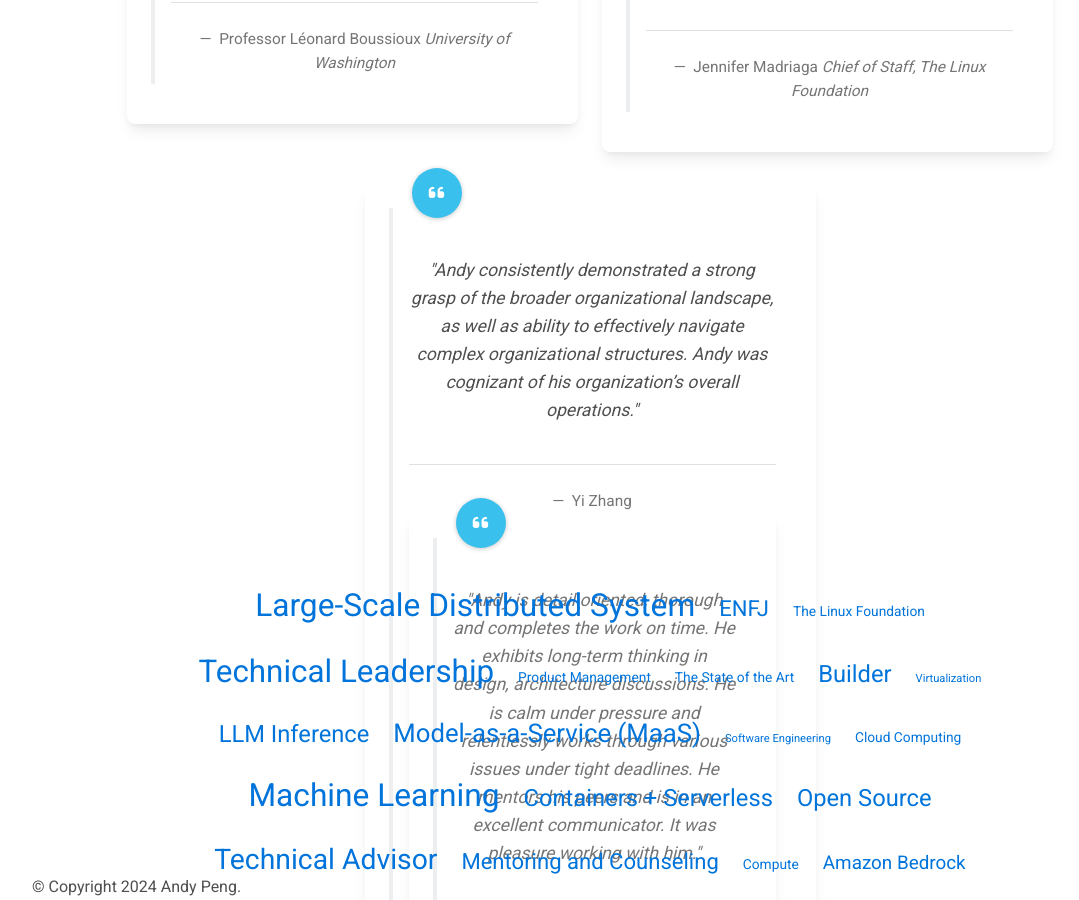
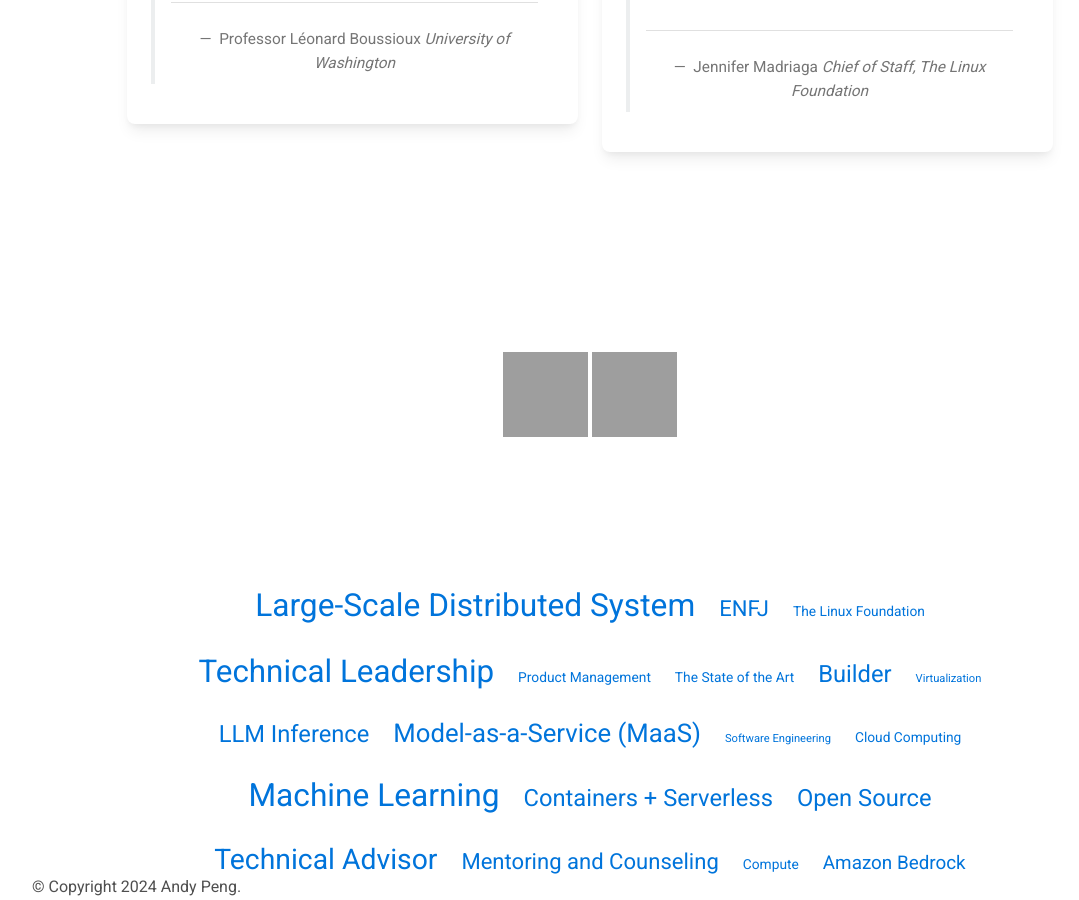
Before and after one commit to gfw001/gfw001.github.io, a Jekyll site: the page index.html, which Jekyll copies as it is, in a window 1280 px wide and 900 px high, scrolled down 1401 px, cut to the strip 0-900 px from the top of the window. Shown: the whole strip, without its empty margins (50-1129 px from the left). Built offline with Jekyll 4.4.1, drawn with Linux system fonts in a browser that asks for light colours; comment, search, counter and statistics services are not loaded; a style sheet for code colours, icons or effects is not loaded; some of the changed text lies outside the part shown; grey boxes are pictures that could not be loaded.

Commit message:
Update index.html

```diff
--- a/index.html
+++ b/index.html
@@ -285,44 +285,6 @@
                           </div>
                         </div>
                       </div>
-                      <div class="row d-flex justify-content-center align-items-center h-100">
-                        <div class="col col-md-9 col-lg-7 col-xl-5">
-                          <div class="card">
-                            <div class="card-body">
-                              <blockquote class="blockquote blockquote-custom bg-white px-3 pt-4">
-                                <div class="blockquote-custom-icon bg-info shadow-1-strong">
-                                  <i class="fa fa-quote-left text-white"></i>
-                                </div>
-                                <p class="mb-0 mt-2 font-italic">
-                                  "Andy consistently demonstrated a strong grasp of the broader organizational landscape, as well as ability to effectively navigate complex organizational structures. Andy was cognizant of his organization’s overall operations."
-                                </p>
-                                <footer class="blockquote-footer pt-4 mt-4 border-top">
-                                  Yi Zhang
-                                  <cite title="Principal Engineer, AWS</cite>
-                                </footer>
-                              </blockquote>
-                            </div>
-                          </div>
-                        </div>
-                        <div class="col col-md-9 col-lg-7 col-xl-5">
-                          <div class="card">
-                            <div class="card-body">
-                              <blockquote class="blockquote blockquote-custom bg-white px-3 pt-4">
-                                <div class="blockquote-custom-icon bg-info shadow-1-strong">
-                                  <i class="fa fa-quote-left text-white"></i>
-                                </div>
-                                <p class="mb-0 mt-2 font-italic">
-                                  "Andy is detail oriented, thorough and completes the work on time. He exhibits long-term thinking in design, architecture discussions. He is calm under pressure and relentlessly works through various issues under tight deadlines. He mentors his peers and is in an excellent communicator. It was pleasure working with him."
-                                </p>
-                                <footer class="blockquote-footer pt-4 mt-4 border-top">
-                                  Raja Holavanahali
-                                  <cite title="Source Title">Senior Principal Systems Architect</cite>
-                                </footer>
-                              </blockquote>
-                            </div>
-                          </div>
-                        </div>
-                      </div>
                     </div>
                   </section>
                </div>
```
